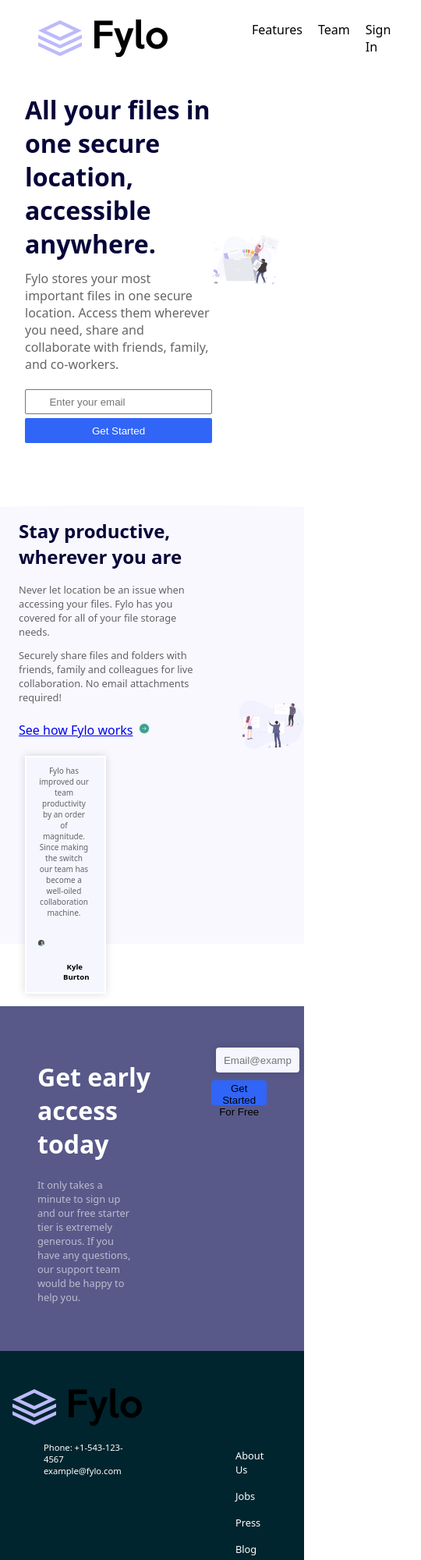
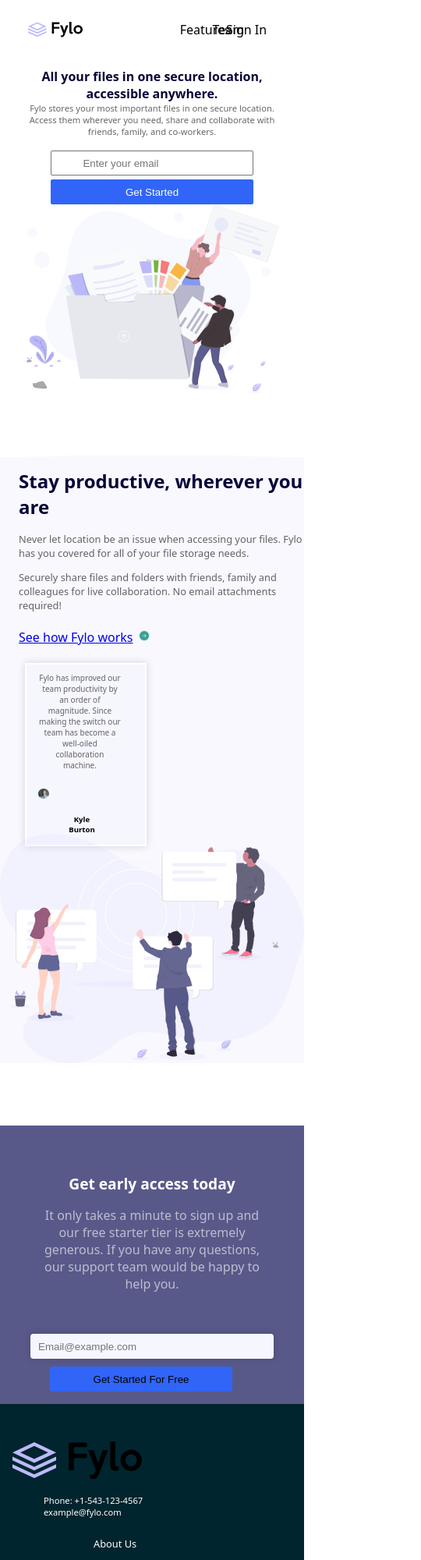
Before and after one commit to shubhamCoder07/fylo, a plain HTML site: page index.html in a window 390 px wide. Shown: the top 2000 px of the page at 78% size, 540 px wide, since content can reach past the window. Drawn offline with Linux system fonts and the light colour scheme; files whose address does not match are found by name.

Commit message:
Update style.css

```diff
--- a/style.css
+++ b/style.css
@@ -233,14 +233,88 @@ footer{
     padding-top: 1rem;
     list-style: none;
 }
-/* @media screen and (max-width: 650px){
-    body{
+@media screen and (max-width: 650px) {
+    .flex2 {
+        display: flex;
+        flex-direction: column;
         text-align: center;
     }
-    .logo.flex1{
-     flex-direction: row;
+    .flex-btn input{
+        width: 80%;
+    }
+    .flex-btn button{
+        width: 80%;
+    }
+    .logo{
+        font-size:2rem;
+    }
+    .logo img {
+        width: 20%;
+        margin-left: 1rem;
+    }
+    .logo ul{
+        margin-left: -1rem;
+    }
+
+    .logo ul  a{
+        margin-right: -0.7rem;
+        margin-left: -2rem;
     }
     .flex2 h1{
+        font-size: 1rem;
+    }
+    .flex2 p{
+        font-size: 0.7rem;
+    }
+
+    .container {
+        display: flex;
+        flex-direction: column;
+    }
+
+    .last {
+        display: flex;
+        flex-direction: column;
+    }
+
+    .last2 {
+        width: 50%;
+        margin-top: -1rem;
+    }
+
+    .last3 {
+        width: 50%;
+        margin-top: -1rem;
+    }
+
+    .last1 {
+        width: 50%;
+    }
+
+    .last-second {
+        display: flex;
+        flex-direction: column;
         text-align: center;
+        align-items: center;
+        justify-content: center;
     }
-} */
+
+    .last-second-one h1 {
+        font-size: 1.2rem;
+    }
+    .last-second-one p{
+        font-size: 1rem;
+        width: 100%;
+    }
+    .last-second-two{
+        margin-top: -1rem;
+    }
+    .last-second-two input{
+        width: 80%;
+    }
+    .last-second-two button{
+        margin-bottom: 1rem;
+        margin-left: 2rem;
+    }
+
+}
```
